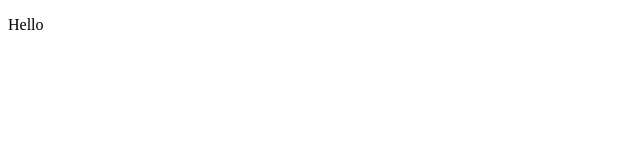
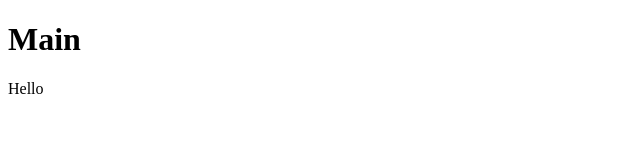
Before and after one commit to emi-co/cset1, a plain HTML site: page index.html in a window 1280 px wide. Shown: the whole page, without its empty margins (0-640 px from the left). Drawn offline with Linux system fonts and the light colour scheme.

Commit message:
Added h1

```diff
--- a/index.html
+++ b/index.html
@@ -6,6 +6,7 @@
     <title>Document</title>
   </head>
   <body>
+    <h1>Main</h1>
     <p>Hello</p>
   </body>
 </html>
```
